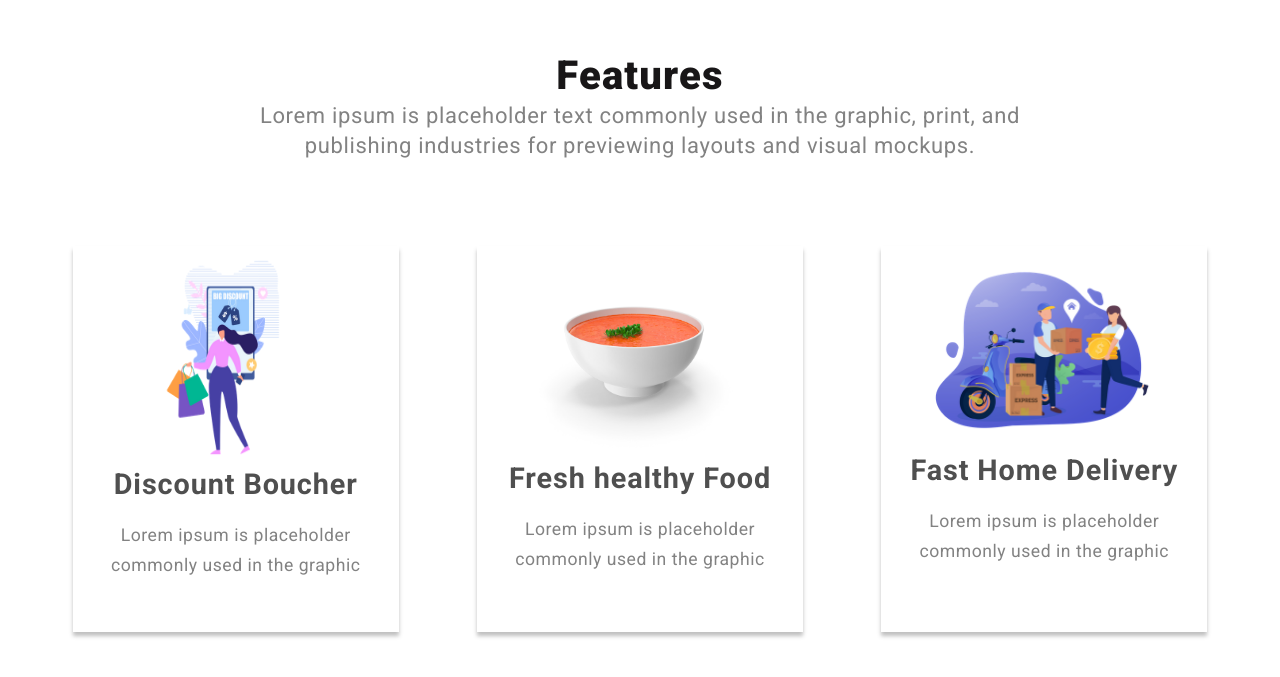
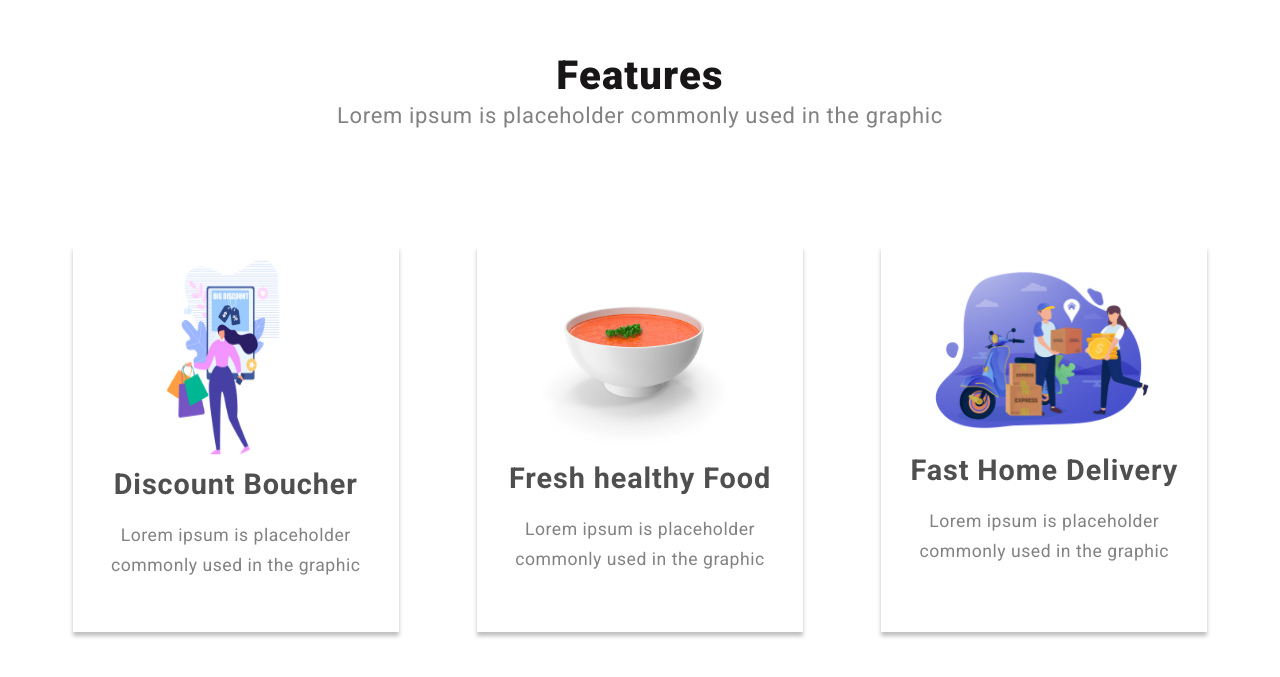
Before and after one commit to Rufat239/foody_client, a React (Create React App) app: page / in a window 1280 px wide. Shown: the part 917-1594 px from the top of the page. Built offline with nearby package versions, Linux system fonts and the light colour scheme.

Commit message:
Added translation to home page

```diff
--- a/src/components/Home/Home.jsx
+++ b/src/components/Home/Home.jsx
@@ -13,8 +13,12 @@ import bigfries from "../../assets/homeImages/big fries.png";
 import dublecheese from "../../assets/homeImages/dublecheese.jpg";
 import margarita from "../../assets/homeImages/margarita.jpg";
 import twistermenu from "../../assets/homeImages/Twistermenu.jpg";
+import { useTranslation } from "react-i18next";
 
 function Home() {
+
+  const { t } = useTranslation();
+
   const sections = [
     {
       imgSrc: kfc,
@@ -60,17 +64,15 @@ function Home() {
         <div className="firstPart-header">
           <div className="firstPart-leftSide">
             <div className="leftSide-info">
-              <h1>Our Food site makes it easy to find local food</h1>
+              <h1>{t( "home.Our Food")}</h1>
               <p className="leftSide-text">
-                Lorem ipsum is placeholder text commonly used in the graphic,
-                print, and publishing industries for previewing layouts and
-                visual mockups.
+              {t( "home.Lorem ipsum1")}
               </p>
             </div>
 
             <div className="regor">
-              <button className="register">Register</button>
-              <button className="order">Order now</button>
+              <button className="register">{t("home.Register")}</button>
+              <button className="order">{t("home.Order now")}</button>
             </div>
           </div>
 
@@ -82,7 +84,7 @@ function Home() {
                 <img src={pizza} alt="" />
               </figure>
 
-              <p>Pizza Hut Yummy ...</p>
+              <p>{t( "home.Pizza Hut")}</p>
             </div>
 
             <div className="animationContainer2">
@@ -90,7 +92,7 @@ function Home() {
                 <img src={fries} alt="" />
               </figure>
 
-              <p>French Fries Yummy ...</p>
+              <p>{t("home.French fries")}</p>
             </div>
 
             <div className="animationContainer3">
@@ -98,32 +100,31 @@ function Home() {
                 <img src={miniburger} alt="" />
               </figure>
 
-              <p>Cheesburger Yummy ...</p>
+              <p>{t("home.Cheesburger")}</p>
             </div>
           </div>
 
         </div>
       </div>
 
-      <h1 className="features">Features</h1>
+      <h1 className="features">{t("home.Features")}</h1>
       <div className="divFeaturesTxt">
         <div className="featurestXT">
           <p>
-            Lorem ipsum is placeholder text commonly used in the graphic, print,
-            and publishing industries for previewing layouts and visual mockups.
+          {t( "home.Lorem ipsum2")}
           </p>
         </div>
       </div>
       <div className="containerHome-card">
         <div className="homecard1">
           <img src={card1} alt="" />
-          <h2>Discount Boucher</h2>
+          <h2>{t( "home.Discount")}</h2>
           <p>Lorem ipsum is placeholder commonly used in the graphic </p>
         </div>
 
         <div className="homecard2">
           <img src={card2} alt="" />
-          <h2>Fresh healthy Food</h2>
+          <h2>{t( "home.Fresh")}</h2>
           <p>Lorem ipsum is placeholder commonly used in the graphic </p>
         </div>
 
```
